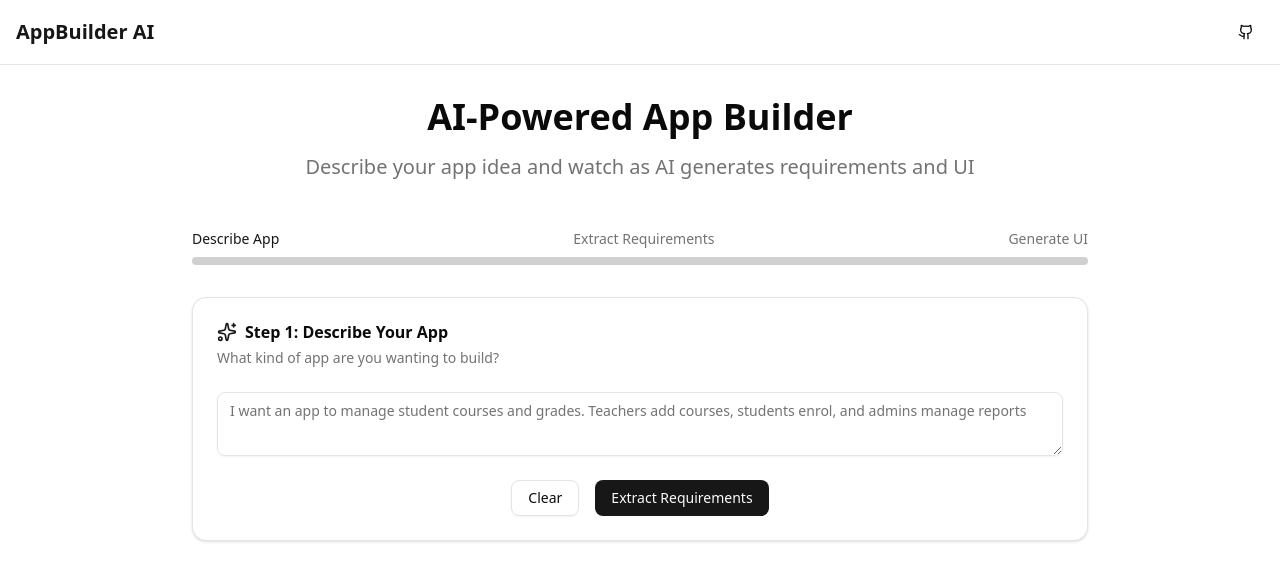
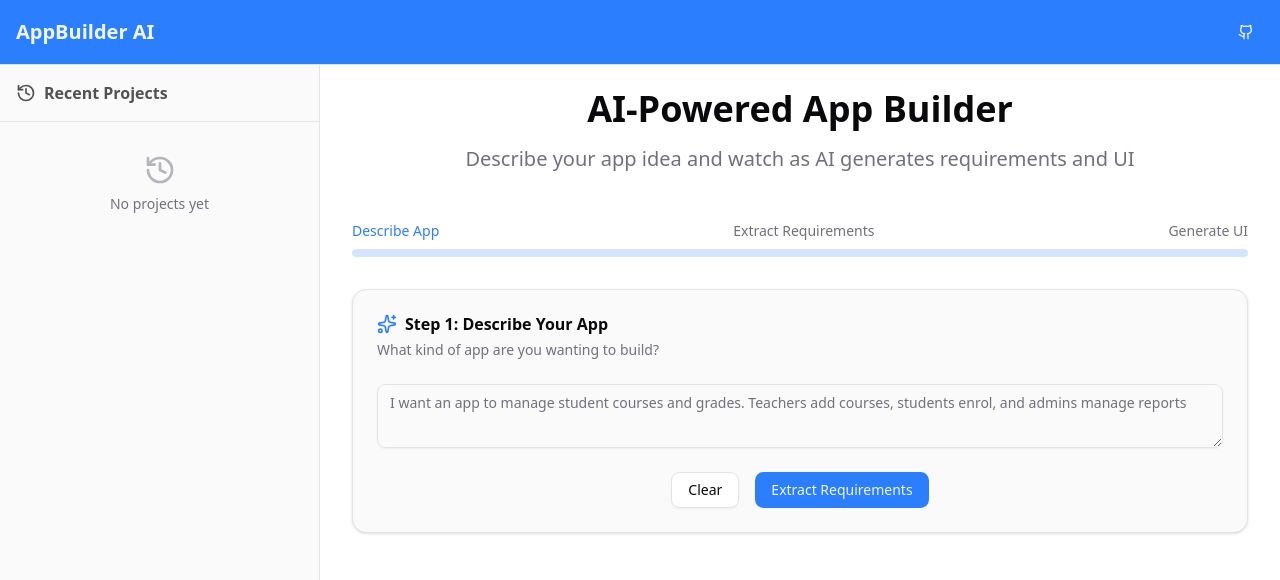
Before and after one commit to coreyyy34/mini-ai-app-builder, a React (Vite) app in the folder frontend/: page / in a window 1280 px wide. Shown: the top 580 px of the page. Built offline with nearby package versions, Linux system fonts and the light colour scheme.

Commit message:
added sidebar to display recent projects

```diff
--- a/frontend/src/App.tsx
+++ b/frontend/src/App.tsx
@@ -11,6 +11,7 @@ import {
 import { Textarea } from "./components/ui/textarea";
 import { Button } from "./components/ui/button";
 import { Progress } from "./components/ui/progress";
+import Sidebar from "./components/sidebar";
 
 const App = () => {
 	const steps = [
@@ -23,9 +24,11 @@ const App = () => {
 	const stepProgress = (currentStep / (totalSteps - 1)) * 100;
 
 	return (
-		<div className="min-h-screen bg-background">
+		<div className="flex flex-col min-h-screen bg-background">
 			<Navigation />
-			<main className="container mx-auto px-4 py-8">
+			<div className="flex flex-1">
+				<Sidebar />
+				<main className="flex-1 bg-background p-6">
 					<div className="max-w-4xl mx-auto">
 						<div className="text-center mb-12">
 							<h1 className="text-4xl font-bold text-foreground mb-4 text-balance">
@@ -63,7 +66,8 @@ const App = () => {
 										Step 1: Describe Your App
 									</CardTitle>
 									<CardDescription>
-									What kind of app are you wanting to build?
+										What kind of app are you wanting to
+										build?
 									</CardDescription>
 								</CardHeader>
 								<CardContent>
@@ -78,6 +82,62 @@ const App = () => {
 					</div>
 				</main>
 			</div>
+		</div>
+		// <div className="min-h-screen bg-background">
+		// 	<Navigation />
+		// 	<main className="container mx-auto px-4 py-8">
+		// <div className="max-w-4xl mx-auto">
+		// 	<div className="text-center mb-12">
+		// 		<h1 className="text-4xl font-bold text-foreground mb-4 text-balance">
+		// 			AI-Powered App Builder
+		// 		</h1>
+		// 		<p className="text-xl text-muted-foreground text-pretty">
+		// 			Describe your app idea and watch as AI generates
+		// 			requirements and UI
+		// 		</p>
+		// 	</div>
+
+		// 	<div className="space-y-8">
+		// 		<div className="space-y-2">
+		// 			<div className="flex justify-between items-center">
+		// 				{steps.map((step) => (
+		// 					<div
+		// 						className={`text-sm font-medium transition-colors duration-300 ${
+		// 							step.value <= currentStep
+		// 								? "text-primary"
+		// 								: "text-muted-foreground"
+		// 						}`}
+		// 						key={step.value}
+		// 					>
+		// 						{step.label}
+		// 					</div>
+		// 				))}
+		// 			</div>
+		// 			<Progress value={stepProgress}></Progress>
+		// 		</div>
+
+		// 		<Card>
+		// 			<CardHeader>
+		// 				<CardTitle className="flex items-center gap-2">
+		// 					<Sparkles className="h-5 w-5 text-primary" />
+		// 					Step 1: Describe Your App
+		// 				</CardTitle>
+		// 				<CardDescription>
+		// 					What kind of app are you wanting to build?
+		// 				</CardDescription>
+		// 			</CardHeader>
+		// 			<CardContent>
+		// 				<Textarea placeholder="I want an app to manage student courses and grades. Teachers add courses, students enrol, and admins manage reports"></Textarea>
+		// 			</CardContent>
+		// 			<CardFooter className="flex justify-center gap-4">
+		// 				<Button variant="outline">Clear</Button>
+		// 				<Button>Extract Requirements</Button>
+		// 			</CardFooter>
+		// 		</Card>
+		// 	</div>
+		// </div>
+		// 	</main>
+		// </div>
 	);
 };
 
--- a/frontend/src/components/navigation.tsx
+++ b/frontend/src/components/navigation.tsx
@@ -3,17 +3,17 @@ import { Button } from "./ui/button";
 
 const Navigation = () => {
 	return (
-		<nav className="border-b border-border bg-card">
+		<nav className="border-b border-border bg-primary">
 			<div className="container mx-auto px-4">
 				<div className="flex items-center justify-between h-16">
 					<div className="flex items-center space-x-4">
-						<h2 className="text-xl font-bold text-primary">
+						<h2 className="text-xl font-bold text-primary-foreground">
 							AppBuilder AI
 						</h2>
 					</div>
 					<div className="flex items-center space-x-4">
 						<Button variant="ghost" size="icon">
-							<Github />
+							<Github className="text-secondary" />
 						</Button>
 					</div>
 				</div>
--- /dev/null
+++ b/frontend/src/components/sidebar.tsx
@@ -0,0 +1,23 @@
+import { History } from "lucide-react";
+
+const Sidebar = () => {
+	return (
+		<div className="w-80 border-r border-border bg-card">
+			<div className="p-4 border-b">
+				<div className="flex items-center justify-between">
+					<h2 className="font-semibold text flex items-center gap-2 text-neutral-600">
+						<History className="h-5 w-5" />
+						Recent Projects
+					</h2>
+				</div>
+			</div>
+
+			<div className="text-center text-muted-foreground text-sm py-8">
+				<History className="h-8 w-8 mx-auto mb-2 opacity-50" />
+				No projects yet
+			</div>
+		</div>
+	);
+};
+
+export default Sidebar;
--- a/frontend/src/index.css
+++ b/frontend/src/index.css
@@ -42,72 +42,72 @@
 }
 
 :root {
-  --radius: 0.625rem;
+	--radius: 0.65rem;
 	--background: oklch(1 0 0);
-  --foreground: oklch(0.145 0 0);
-  --card: oklch(1 0 0);
-  --card-foreground: oklch(0.145 0 0);
+	--foreground: oklch(0.141 0.005 285.823);
+	--card: oklch(98.5% 0 0); /* bg-neutral-50 */
+	--card-foreground: oklch(0.141 0.005 285.823);
 	--popover: oklch(1 0 0);
-  --popover-foreground: oklch(0.145 0 0);
-  --primary: oklch(0.205 0 0);
-  --primary-foreground: oklch(0.985 0 0);
-  --secondary: oklch(0.97 0 0);
-  --secondary-foreground: oklch(0.205 0 0);
-  --muted: oklch(0.97 0 0);
-  --muted-foreground: oklch(0.556 0 0);
-  --accent: oklch(0.97 0 0);
-  --accent-foreground: oklch(0.205 0 0);
+	--popover-foreground: oklch(0.141 0.005 285.823);
+	--primary: oklch(0.623 0.214 259.815);
+	--primary-foreground: oklch(0.97 0.014 254.604);
+	--secondary: oklch(0.967 0.001 286.375);
+	--secondary-foreground: oklch(0.21 0.006 285.885);
+	--muted: oklch(0.967 0.001 286.375);
+	--muted-foreground: oklch(0.552 0.016 285.938);
+	--accent: oklch(0.967 0.001 286.375);
+	--accent-foreground: oklch(0.21 0.006 285.885);
 	--destructive: oklch(0.577 0.245 27.325);
-  --border: oklch(0.922 0 0);
-  --input: oklch(0.922 0 0);
-  --ring: oklch(0.708 0 0);
+	--border: oklch(0.92 0.004 286.32);
+	--input: oklch(0.92 0.004 286.32);
+	--ring: oklch(0.623 0.214 259.815);
 	--chart-1: oklch(0.646 0.222 41.116);
 	--chart-2: oklch(0.6 0.118 184.704);
 	--chart-3: oklch(0.398 0.07 227.392);
 	--chart-4: oklch(0.828 0.189 84.429);
 	--chart-5: oklch(0.769 0.188 70.08);
 	--sidebar: oklch(0.985 0 0);
-  --sidebar-foreground: oklch(0.145 0 0);
-  --sidebar-primary: oklch(0.205 0 0);
-  --sidebar-primary-foreground: oklch(0.985 0 0);
-  --sidebar-accent: oklch(0.97 0 0);
-  --sidebar-accent-foreground: oklch(0.205 0 0);
-  --sidebar-border: oklch(0.922 0 0);
-  --sidebar-ring: oklch(0.708 0 0);
+	--sidebar-foreground: oklch(0.141 0.005 285.823);
+	--sidebar-primary: oklch(0.623 0.214 259.815);
+	--sidebar-primary-foreground: oklch(0.97 0.014 254.604);
+	--sidebar-accent: oklch(0.967 0.001 286.375);
+	--sidebar-accent-foreground: oklch(0.21 0.006 285.885);
+	--sidebar-border: oklch(0.92 0.004 286.32);
+	--sidebar-ring: oklch(0.623 0.214 259.815);
 }
 
 .dark {
-  --background: oklch(0.145 0 0);
+	--background: oklch(0.141 0.005 285.823);
 	--foreground: oklch(0.985 0 0);
-  --card: oklch(0.205 0 0);
+	--card: oklch(0.21 0.006 285.885);
 	--card-foreground: oklch(0.985 0 0);
-  --popover: oklch(0.205 0 0);
+	--popover: oklch(0.21 0.006 285.885);
 	--popover-foreground: oklch(0.985 0 0);
-  --primary: oklch(0.922 0 0);
-  --primary-foreground: oklch(0.205 0 0);
-  --secondary: oklch(0.269 0 0);
+	--primary: oklch(0.546 0.245 262.881);
+	--primary-foreground: oklch(0.379 0.146 265.522);
+	--secondary: oklch(0.274 0.006 286.033);
 	--secondary-foreground: oklch(0.985 0 0);
-  --muted: oklch(0.269 0 0);
-  --muted-foreground: oklch(0.708 0 0);
-  --accent: oklch(0.269 0 0);
+	--muted: oklch(0.274 0.006 286.033);
+	--muted-foreground: oklch(0.705 0.015 286.067);
+	--accent: oklch(0.274 0.006 286.033);
 	--accent-foreground: oklch(0.985 0 0);
 	--destructive: oklch(0.704 0.191 22.216);
 	--border: oklch(1 0 0 / 10%);
 	--input: oklch(1 0 0 / 15%);
-  --ring: oklch(0.556 0 0);
+	--ring: oklch(0.488 0.243 264.376);
 	--chart-1: oklch(0.488 0.243 264.376);
 	--chart-2: oklch(0.696 0.17 162.48);
 	--chart-3: oklch(0.769 0.188 70.08);
 	--chart-4: oklch(0.627 0.265 303.9);
 	--chart-5: oklch(0.645 0.246 16.439);
-  --sidebar: oklch(0.205 0 0);
+	--sidebar: oklch(0.21 0.006 285.885);
 	--sidebar-foreground: oklch(0.985 0 0);
-  --sidebar-primary: oklch(0.488 0.243 264.376);
-  --sidebar-primary-foreground: oklch(0.985 0 0);
-  --sidebar-accent: oklch(0.269 0 0);
+	--sidebar-primary: oklch(0.546 0.245 262.881);
+	--sidebar-primary-foreground: oklch(0.379 0.146 265.522);
+	--sidebar-accent: oklch(0.274 0.006 286.033);
 	--sidebar-accent-foreground: oklch(0.985 0 0);
 	--sidebar-border: oklch(1 0 0 / 10%);
-  --sidebar-ring: oklch(0.556 0 0);
+	--sidebar-ring: oklch(0.488 0.243 264.376);
 }
 
 @layer base {
```
Lines whose indentation alone changed are shown as unchanged.
